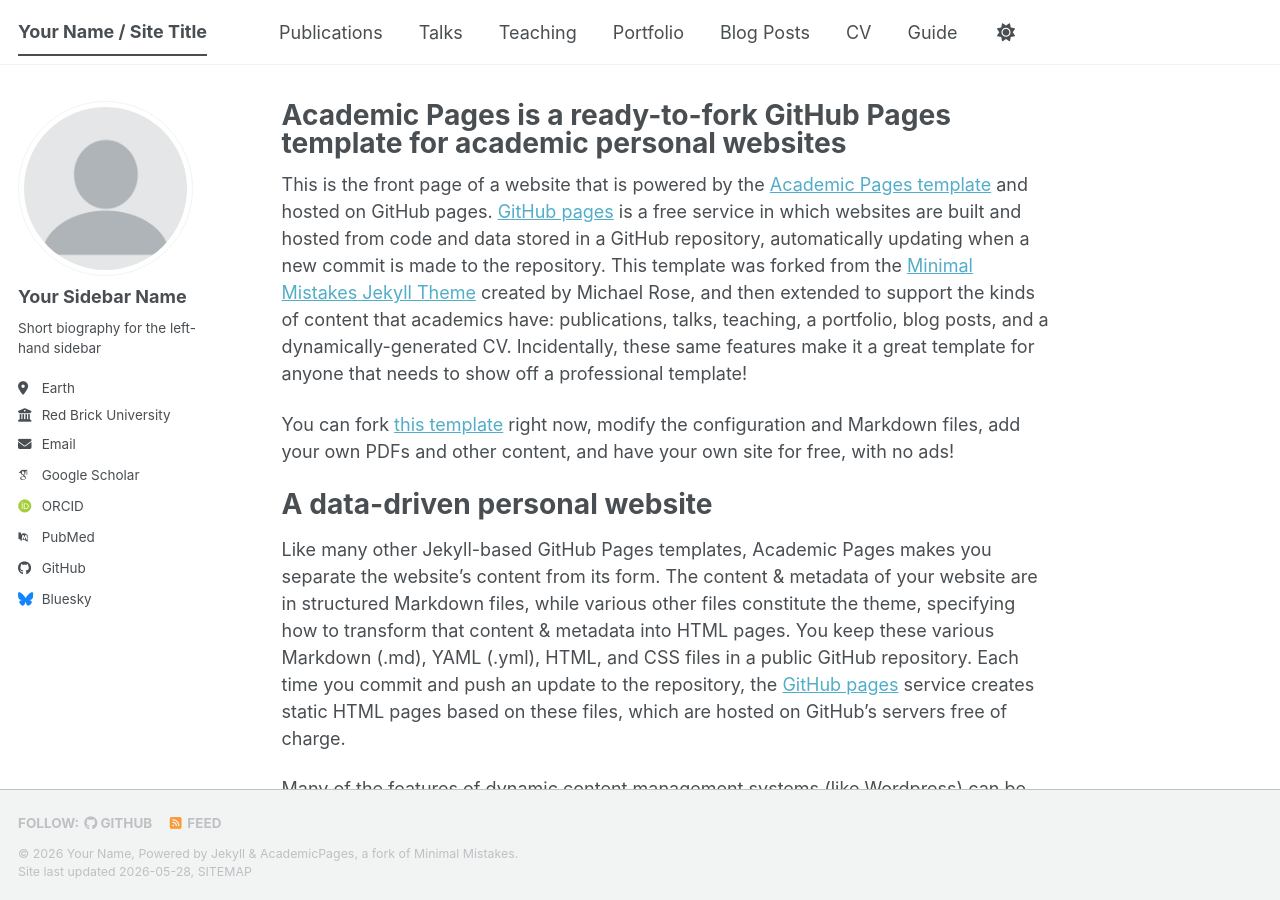
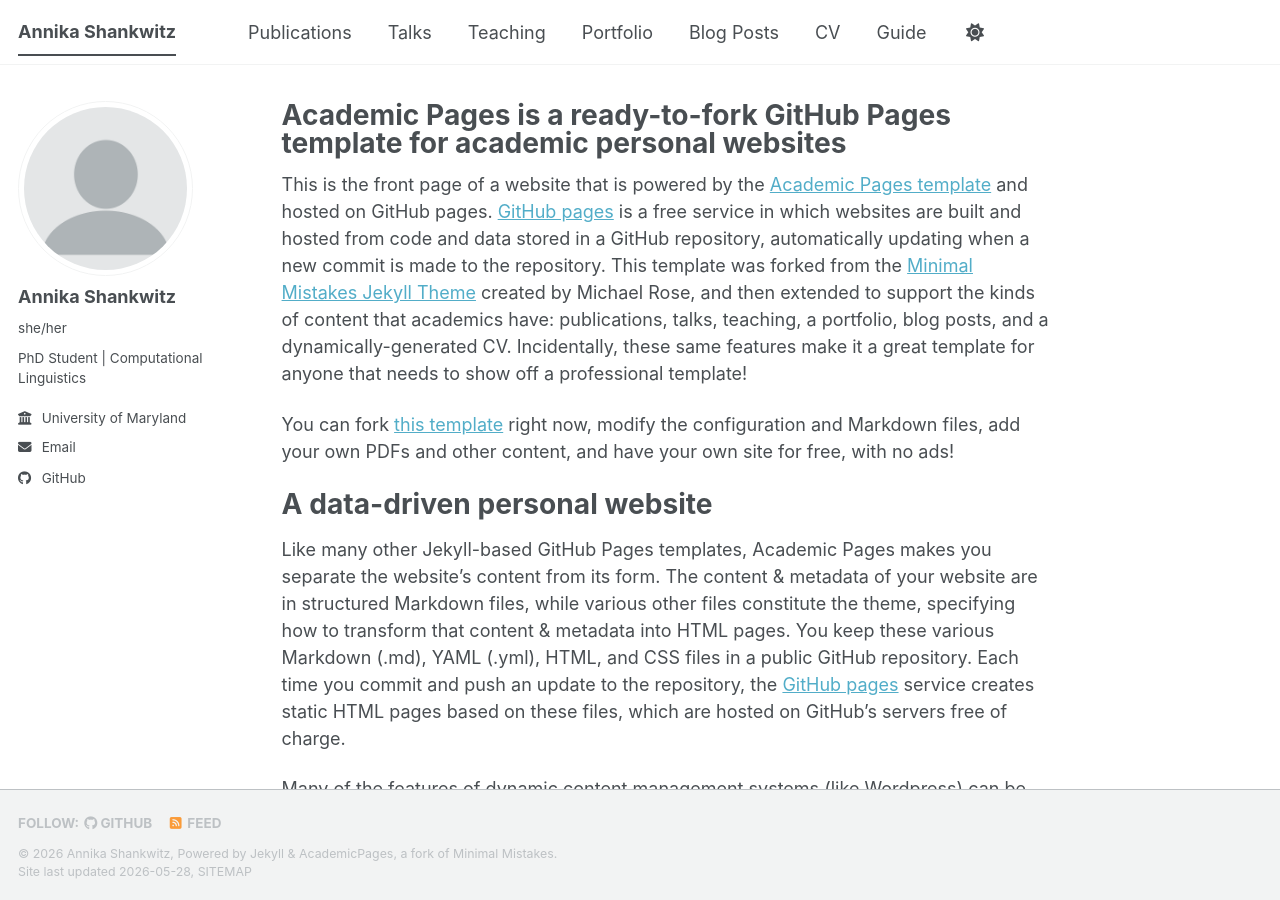
Before and after one commit to its-Annika/its-Annika.github.io, a Jekyll site: the page built from _pages/about.md, in a window 1280 px wide and 900 px high. Built offline with Jekyll 4.4.1, drawn with Linux system fonts in a browser that asks for light colours; some web fonts are replaced; a script bundle is joined from its source files by our own code; library files that are not in the unit come from our copies.

Commit message:
Update _config.yml

```diff
--- a/_config.yml
+++ b/_config.yml
@@ -9,11 +9,11 @@
 # Basic Site Settings
 locale                   : "en-US"
 site_theme               : "default" # The available themes options are "default", "air", "sunrise", "mint", "dirt" and "contrast"
-title                    : "Your Name / Site Title"
+title                    : "Annika Shankwitz"
 title_separator          : "-"
-name                     : &name "Your Name"
+name                     : &name "Annika Shankwitz"
 description              : &description "Your Name's academic portfolio"   # Update this with a general description of your site, this is the default if not overridden by a page
-url                      : https://academicpages.github.io # The base hostname & protocol for your site e.g. "https://[your GitHub username].github.io",
+url                      : https://its-Annika.github.io # The base hostname & protocol for your site e.g. "https://[your GitHub username].github.io",
                                                            # or if you already have some other page hosted on Github then use "https://[your GitHub username].github.io/[Your Repo Name]"
 baseurl                  : "" # the subpath of your site, e.g. "/blog"
 repository               : "academicpages/academicpages.github.io"
@@ -24,24 +24,24 @@ repository               : "academicpages/academicpages.github.io"
 author:
   # Biographic information
   avatar           : "profile.png"
-  name             : "Your Sidebar Name"
-  pronouns         : # example: "she/her"
-  bio              : "Short biography for the left-hand sidebar"
-  location         : "Earth"
-  employer         : "Red Brick University"
+  name             : "Annika Shankwitz"
+  pronouns         : "she/her"
+  bio              : "PhD Student | Computational Linguistics"
+  location         : #"Earth"
+  employer         : "University of Maryland"
   uri              : # URL
-  email            : "none@example.org"
+  email            : "ashankwi@umd.edu"
 
   # Academic websites
   academia         : # URL
   arxiv            : # URL - Update with the correct link to your profile
-  googlescholar    : "https://scholar.google.com/citations?user=PS_CX0AAAAAJ"
+  googlescholar    : #"https://scholar.google.com/citations?user=PS_CX0AAAAAJ"
   inspire-hep      : # URL
   impactstory      : # URL
-  orcid            : "https://orcid.org/yourorcidurl"
+  orcid            : #"https://orcid.org/yourorcidurl"
   semantic         : # URL
   ssrn             : # URL
-  pubmed           : "https://www.ncbi.nlm.nih.gov/pubmed/?term=john+snow"
+  pubmed           : #"https://www.ncbi.nlm.nih.gov/pubmed/?term=john+snow"
   researchgate     : # URL
   scopus           : # URL
   zotero           : # URL
@@ -51,13 +51,13 @@ author:
   bitbucket        : # Username - Update with your username on the site
   codepen          : # Username
   dribbble         : # Username
-  github           : "academicpages"
+  github           : "its-Annika"
   kaggle           : # Username
   stackoverflow    : # User number or user number and name (i.e., use "1" or "1/jeff-atwood")
 
   # Social media
   artstation       : # Username
-  bluesky          : "bsky.app" # Replace this with you Bluesky username
+  bluesky          : #"bsky.app" # Replace this with you Bluesky username
   facebook         : # Username
   flickr           : # Username
   foursquare       : # Username
```
